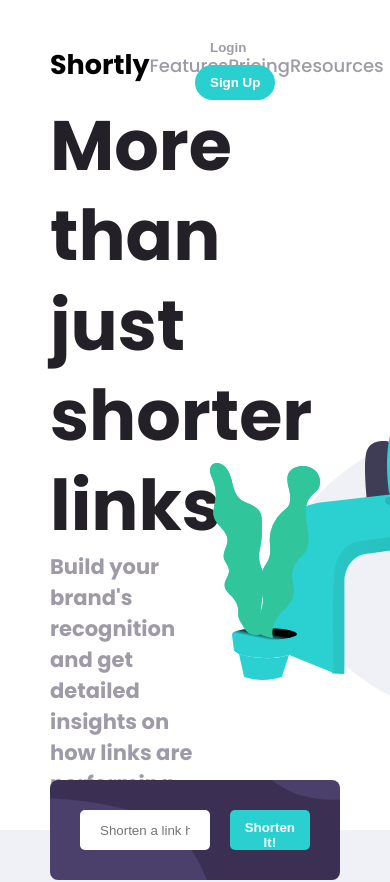
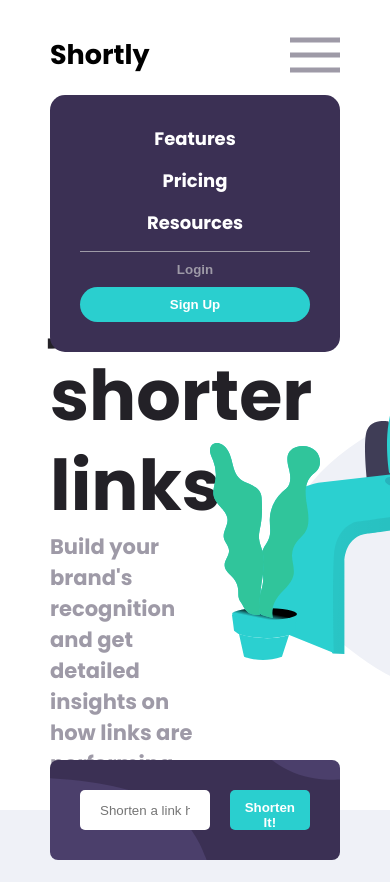
Before and after one commit to guilhermegules/vue-url-shortening, a Vue app: page / in a window 390 px wide. Shown: the top 882 px of the page. Built offline with nearby package versions, Linux system fonts and the light colour scheme.

Commit message:
feat: creating mobile friend menu

```diff
--- a/src/components/NavComponent.vue
+++ b/src/components/NavComponent.vue
@@ -7,6 +7,24 @@
         <a href="">Features</a>
         <a href="">Pricing</a>
         <a href="">Resources</a>
+      </div>
+
+      <img
+        class="nav__menu-hamburger"
+        src="images/menu.svg"
+        alt="menu icon"
+        @click="showMenu()"
+      />
+
+      <div class="nav__menu-mobile" v-bind:class="{ 'fade-out': isVisible }">
+        <div>
+          <a href="">Features</a>
+          <a href="">Pricing</a>
+          <a href="">Resources</a>
+        </div>
+
+        <ButtonComponent text="Login" />
+        <ButtonComponent withBackground rounded text="Sign Up" />
       </div>
     </div>
 
@@ -18,13 +36,24 @@
 </template>
 
 <script lang="ts">
+import { defineComponent } from "vue";
 import ButtonComponent from "./ButtonComponent.vue";
 
-export default {
+export default defineComponent({
   components: {
     ButtonComponent,
   },
-};
+  data() {
+    return {
+      isVisible: false,
+    };
+  },
+  methods: {
+    showMenu() {
+      this.isVisible = !this.isVisible;
+    },
+  },
+});
 </script>
 
 <style scoped>
@@ -34,6 +63,10 @@
   align-items: center;
   width: 100%;
   padding: 30px 0;
+}
+
+.nav__menu-hamburger {
+  display: none;
 }
 
 .nav__links {
@@ -49,6 +82,15 @@
   justify-content: space-around;
 }
 
+.nav__menu-mobile {
+  display: none;
+}
+
+.fade-out {
+  opacity: 0;
+  transition: opacity 500ms linear;
+}
+
 .nav__sub-links a {
   color: var(--neutral-grayish-violet);
   text-decoration: none;
@@ -61,4 +103,58 @@
 .nav__buttons > button:first-of-type {
   margin-right: 15px;
 }
+
+@media screen and (max-width: 512px) {
+  .nav__links {
+    position: relative;
+    width: 100%;
+  }
+
+  .nav__sub-links {
+    display: none;
+  }
+
+  .nav__buttons {
+    display: none;
+  }
+
+  .nav__menu-hamburger {
+    display: block;
+  }
+
+  .nav__menu-mobile {
+    display: flex;
+    flex-direction: column;
+    align-items: center;
+    background-color: var(--primary-dark-violet);
+    width: 100%;
+    position: absolute;
+    z-index: 2;
+    color: var(--neutral-white);
+    top: 65px;
+    padding: 30px;
+    border-radius: 15px;
+    transition: opacity 500ms linear;
+  }
+
+  .nav__menu-mobile button {
+    width: 100%;
+  }
+
+  .nav__menu-mobile div {
+    display: flex;
+    flex-direction: column;
+    align-items: center;
+    width: 100%;
+    gap: 15px;
+    padding-bottom: 15px;
+    border-bottom: 1px solid var(--neutral-grayish-violet);
+  }
+
+  .nav__menu-mobile div a {
+    color: var(--neutral-white);
+    text-decoration: none;
+    font-weight: bold;
+  }
+}
 </style>
```
